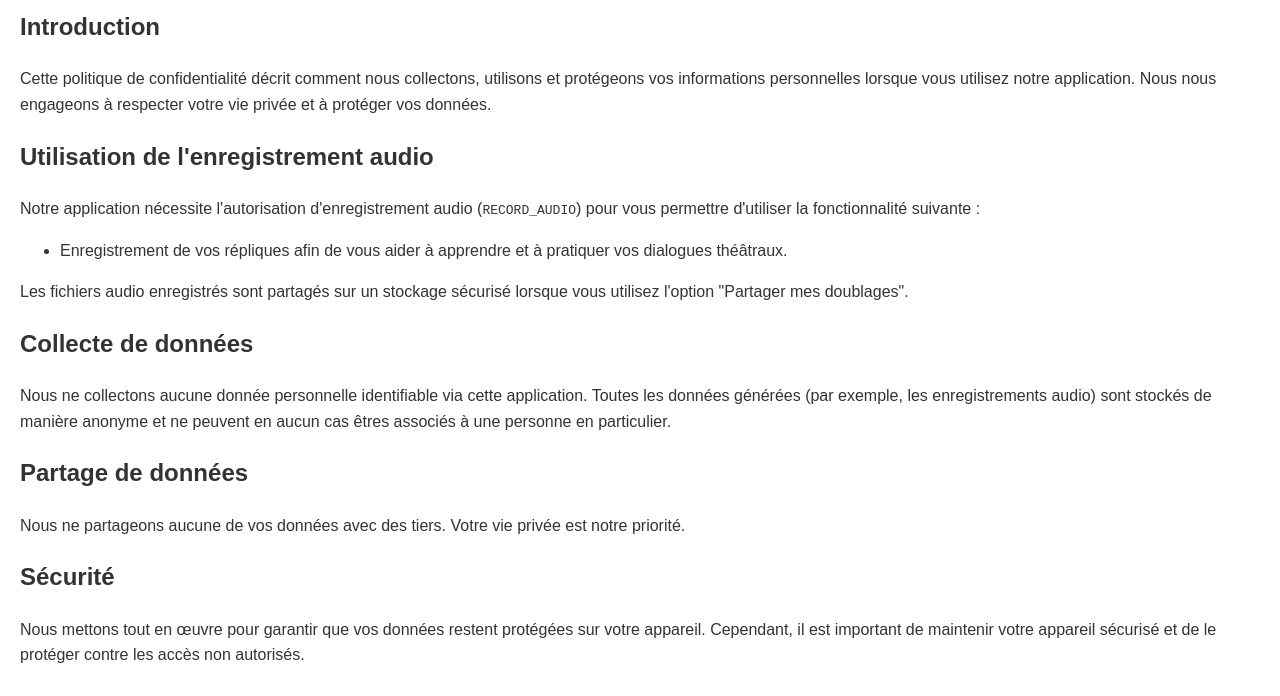
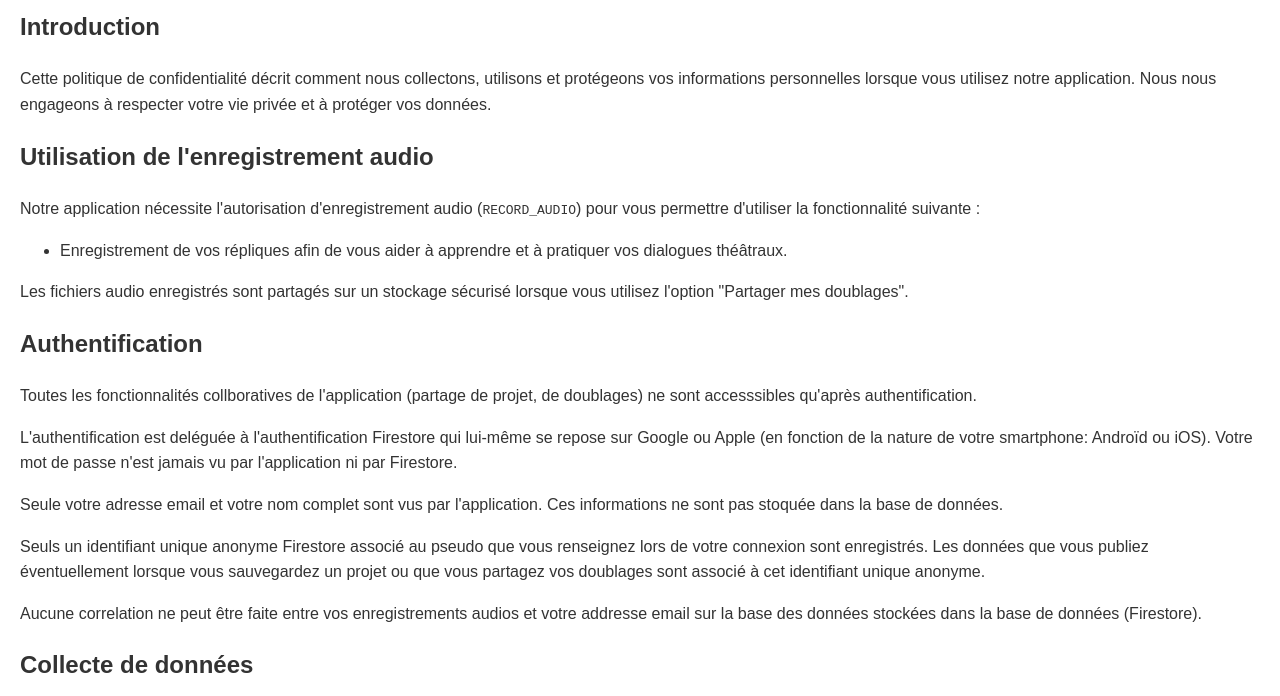
Before and after one commit to xdegenne/homelet, a plain HTML site: page docs/policies/confidentiality_policy.html in a window 1280 px wide. Shown: the part 86-782 px from the top of the page. Drawn offline with Linux system fonts and the light colour scheme.

Commit message:
doc: add authentification in polivies

```diff
--- a/docs/policies/confidentiality_policy.html
+++ b/docs/policies/confidentiality_policy.html
@@ -45,6 +45,15 @@
     </section>
 
     <section>
+        <h2>Authentification</h2>
+        <p>Toutes les fonctionnalités collboratives de l'application (partage de projet, de doublages) ne sont accesssibles qu'après authentification.</p>
+        <p>L'authentification est deléguée à l'authentification Firestore qui lui-même se repose sur Google ou Apple (en fonction de la nature de votre smartphone: Androïd ou iOS). Votre mot de passe n'est jamais vu par l'application ni par Firestore. </p>
+        <p>Seule votre adresse email et votre nom complet sont vus par l'application. Ces informations ne sont pas stoquée dans la base de données. </p>
+        <p>Seuls un identifiant unique anonyme Firestore associé au pseudo que vous renseignez lors de votre connexion sont enregistrés. Les données que vous publiez éventuellement lorsque vous sauvegardez un projet ou que vous partagez vos doublages sont associé à cet identifiant unique anonyme.</p>
+        <p>Aucune correlation ne peut être faite entre vos enregistrements audios et votre addresse email sur la base des données stockées dans la base de données (Firestore).</p>
+    </section>
+
+    <section>
         <h2>Collecte de données</h2>
         <p>Nous ne collectons aucune donnée personnelle identifiable via cette application. Toutes les données générées (par exemple, les enregistrements audio) sont stockés de manière anonyme et ne peuvent en aucun cas êtres associés à une personne en particulier.</p>
     </section>
```
